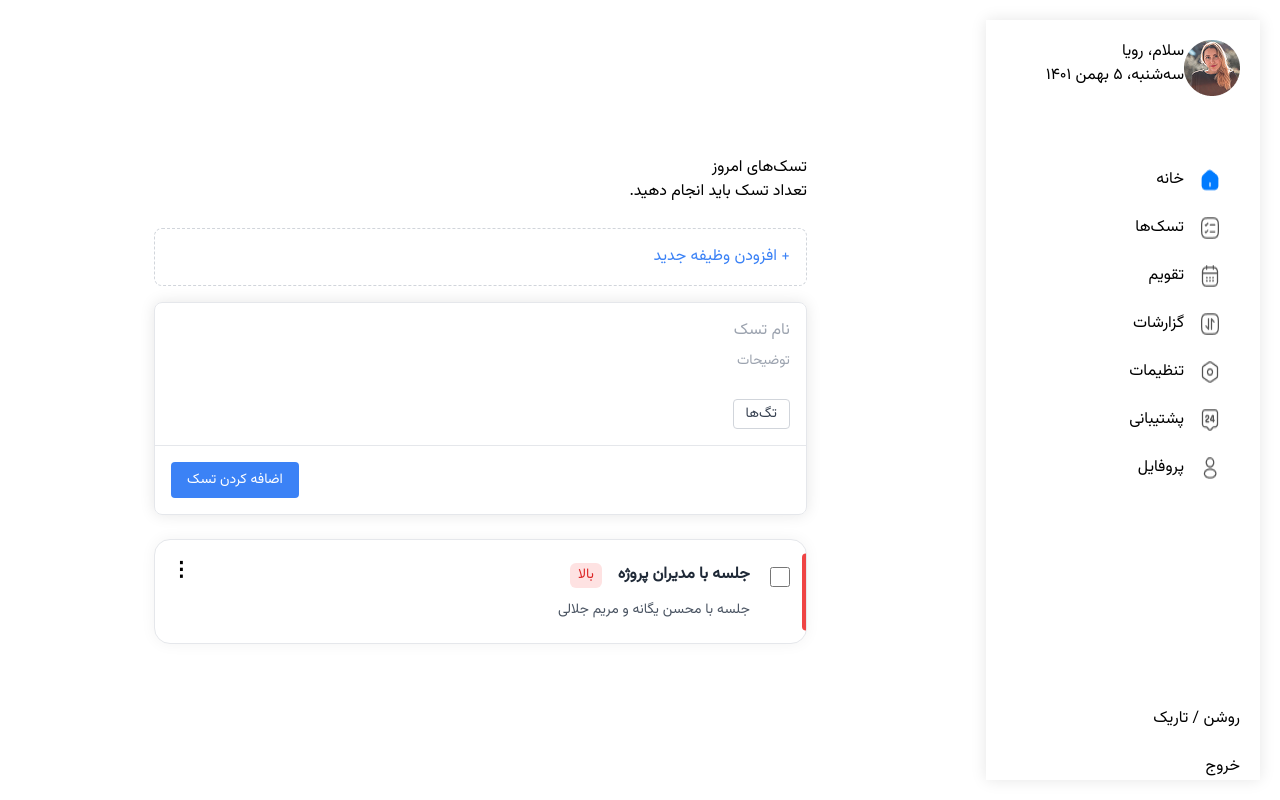
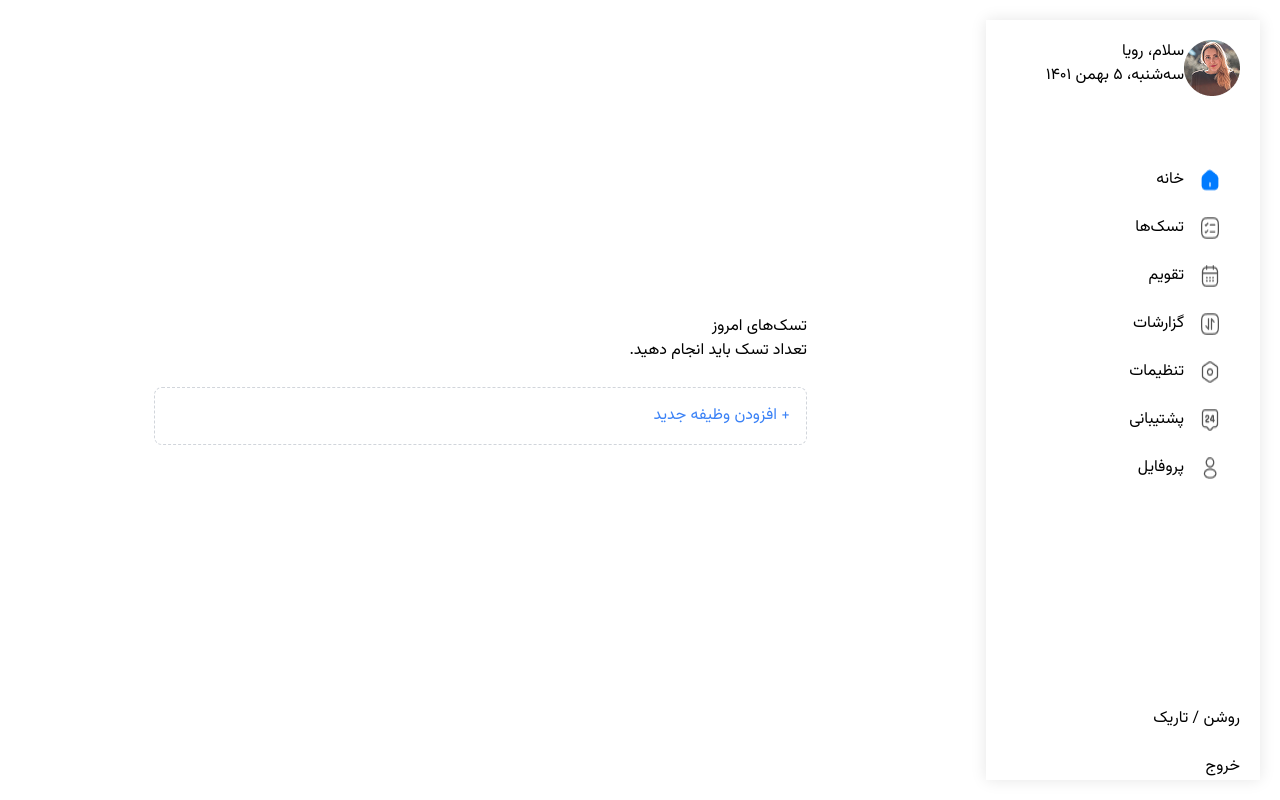
Before and after one commit to Mahdi-Alz/TodoListApp, a plain HTML site: page index.html in a window 1280 px wide. Drawn offline with nearby package versions, Linux system fonts and the light colour scheme.

Commit message:
create and render tasks modules added

```diff
--- a/index.html
+++ b/index.html
@@ -6,7 +6,7 @@
         <meta http-equiv="X-UA-Compatible" content="ie=edge" />
         <script src="https://cdn.tailwindcss.com"></script>
         <link rel="stylesheet" href="./src/style.css" />
-        <title>Title</title>
+        <title>Todo List</title>
     </head>
     <body class="flex gap-[14%]">
         <!-- ------------------------------- sidebar ------------------------------- -->
@@ -92,12 +92,17 @@
                 <form
                     id="add-task-form"
                     action=""
-                    class="flex flex-col border border-gray-150 rounded-lg p-4 shadow-[0_0_15px_rgba(0,0,0,0.1)]"
+                    class="hidden flex flex-col border border-gray-150 rounded-lg p-4 shadow-[0_0_15px_rgba(0,0,0,0.1)]"
                 >
-                    <input type="text" placeholder="نام تسک" class="mb-2" />
+                    <input
+                        type="text"
+                        id="task-title-input"
+                        placeholder="نام تسک"
+                        class="mb-2"
+                    />
                     <textarea
                         name=""
-                        id=""
+                        id="task-description-input"
                         placeholder="توضیحات"
                         class="resize-none overflow-auto min-h-12 text-sm"
                     ></textarea>
@@ -135,6 +140,7 @@
                     </div>
                     <div class="flex justify-end p-4 pb-0 mt-4 border-t -mx-4">
                         <button
+                            id="submit-add-task"
                             type="submit"
                             class="bg-blue-500 text-white rounded px-4 py-2 text-sm hover:bg-blue-600 p-4"
                         >
@@ -146,43 +152,9 @@
 
             <!-- ----------------------------- tasks to do ----------------------------- -->
             <div class="task-todos">
-                <ul>
-                    <li>
-                        <div class="priority-bar"></div>
-
-                        <div class="task-content">
-                            <input type="checkbox" />
-                            <div class="flex flex-col gap-2">
-                                <div class="flex items-center gap-4">
-                                    <h3 class="task-title">
-                                        جلسه با مدیران پروژه
-                                    </h3>
-                                    <span class="priority-tag">بالا</span>
-                                </div>
-                                <p>جلسه با محسن یگانه و مریم جلالی</p>
-                            </div>
-                        </div>
-
-                        <div class="task-menu">
-                            <button id="edit-delete-toggle">⋮</button>
-                            <div id="edit-delete-dropdown">
-                                <button id="edit-button">
-                                    <img
-                                        src="./src/assets/icons/task-edit.png"
-                                    />
-                                </button>
-                                <span class="text-gray-300">|</span>
-                                <button id="delete-button">
-                                    <img
-                                        src="./src/assets/icons/task-delete.png"
-                                    />
-                                </button>
-                            </div>
-                        </div>
-                    </li>
-                </ul>
+                <ul id="tasks-list" class="flex flex-col w-full gap-2"></ul>
             </div>
         </main>
-        <script src="./src/main.js"></script>
+        <script type="module" src="./src/main.js"></script>
     </body>
 </html>
--- a/src/main.js
+++ b/src/main.js
@@ -1,5 +1,8 @@
-const taskList = document.querySelector(".task-todos");
+import { renderTasks } from "./scripts/render-tasks.js";
+import { createTask } from "./scripts/create-task.js";
 
+document.addEventListener("DOMContentLoaded", () => {
+    /* ------------------------- about showing task form ------------------------ */
     const addTaskBtn = document.getElementById("add-task-btn");
     const addTaskForm = document.getElementById("add-task-form");
 
@@ -7,6 +10,26 @@ addTaskBtn.addEventListener("click", () => {
         addTaskForm.classList.toggle("hidden");
     });
 
+    /* -------------------------- about rendering tasks ------------------------- */
+    let tasks = [];
+
+    renderTasks(tasks);
+
+    const submitTaskButton = document.getElementById("submit-add-task");
+    submitTaskButton.addEventListener("click", (e) => {
+        //prevent form from refreshing the page
+        e.preventDefault();
+        //call create a new task function
+        createTask((newTask) => {
+            tasks = [...tasks, newTask];
+        });
+        //show tasks
+        renderTasks(tasks);
+        //hide the new task form
+        addTaskForm.classList.toggle("hidden");
+    });
+
+    /* ----------------- about editing and deleting task toggle ----------------- */
     document.addEventListener("click", (e) => {
         const editDeleteToggle = e.target.closest("#edit-delete-toggle");
 
@@ -21,3 +44,4 @@ document.addEventListener("click", (e) => {
                 .forEach((d) => d.classList.remove("show"));
         }
     });
+});
--- /dev/null
+++ b/src/scripts/create-task.js
@@ -0,0 +1,17 @@
+export function createTask(onCreate) {
+    const taskTitleInput = document.getElementById("task-title-input");
+    const taskTitle = taskTitleInput.value;
+    //prettier-ignore
+    const taskDescriptionInput = document.getElementById("task-description-input");
+    const taskDescription = taskDescriptionInput.value;
+
+    if (taskTitle && taskTitle.trim()) {
+        //create a new task object
+        const newTask = { title: taskTitle, description: taskDescription };
+        //callback it
+        onCreate(newTask);
+        //clear the form
+        taskTitleInput.value = "";
+        taskDescriptionInput.value = "";
+    }
+}
--- /dev/null
+++ b/src/scripts/render-tasks.js
@@ -0,0 +1,54 @@
+export function renderTasks(list) {
+    const tasksList = document.getElementById("tasks-list");
+    tasksList.innerHTML = list
+        .map(
+            (task) => `
+        <li
+                        class="relative flex items-center border border-gray-200 bg-white rounded-2xl min-h-[105px] shadow-sm"
+                    >
+                        <div
+                            class="absolute right-0 top-1/2 h-[75%] w-[4px] rounded-l-2xl -translate-y-1/2 bg-red-500"
+                        ></div>
+
+                        <div class="flex items-start gap-2 p-4 w-full">
+                            <input
+                                type="checkbox"
+                                class="mt-1 ml-3 w-5 h-5 rounded border border-gray-300 accent-green-600"
+                            />
+                            <div class="flex flex-col gap-2">
+                                <div class="flex items-center gap-4">
+                                    <h3 class="font-semibold text-gray-800">
+                                        ${task.title}
+                                    </h3>
+                                    <span
+                                        class="rounded-md bg-red-100 px-2 py-0.5 text-sm font-medium text-red-600"
+                                        >بالا</span
+                                    >
+                                </div>
+                                <p class="mt-1 text-sm text-gray-600">
+                                    ${task.description}
+                                </p>
+                            </div>
+                        </div>
+
+                        <div class="task-menu">
+                            <button id="edit-delete-toggle">⋮</button>
+                            <div id="edit-delete-dropdown">
+                                <button id="edit-button">
+                                    <img
+                                        src="./src/assets/icons/task-edit.png"
+                                    />
+                                </button>
+                                <span class="text-gray-300">|</span>
+                                <button id="delete-button">
+                                    <img
+                                        src="./src/assets/icons/task-delete.png"
+                                    />
+                                </button>
+                            </div>
+                        </div>
+                    </li>
+        `
+        )
+        .join("");
+}
--- a/src/style.css
+++ b/src/style.css
@@ -48,69 +48,6 @@ body {
 
 /* -------------------------- CSS by Mahdi Alizadeh ------------------------- */
 
-.task-todos li {
-    position: relative;
-    display: flex;
-    align-items: center;
-    border: 1px solid #e5e7eb; /* gray-200 */
-    background-color: #ffffff;
-    border-radius: 1rem; /* rounded-2xl */
-    min-height: 105px;
-    box-shadow: 0 0 0.9375rem rgba(0, 0, 0, 0.05); /* shadow-sm */
-}
-
-.task-todos li .priority-bar {
-    position: absolute;
-    right: 0;
-    top: 50%;
-    height: 75%;
-    width: 4px;
-    border-radius: 0.5rem 0 0 0.5rem;
-    transform: translateY(-50%);
-    background-color: #ef4444;
-}
-
-.task-todos li .task-content {
-    display: flex;
-    align-items: start;
-    gap: 0.5rem;
-    padding: 1rem;
-    width: 100%;
-}
-
-/* Checkbox */
-.task-todos li input[type="checkbox"] {
-    margin-top: 0.25rem; /* mt-1 */
-    margin-left: 0.75rem; /* ml-3 */
-    width: 1.25rem; /* size-5 */
-    height: 1.25rem; /* size-5 */
-    border-radius: 0.25rem;
-    border: 1px solid #d1d5db; /* border-gray-300 */
-    accent-color: #16a34a; /* green-600 */
-}
-
-/* Task title and tag */
-.task-todos li .task-title {
-    font-weight: 600;
-    color: #1f2937; /* text-gray-800 */
-}
-
-.task-todos li .priority-tag {
-    border-radius: 0.375rem; /* rounded-md */
-    background-color: #fee2e2; /* bg-red-100 */
-    padding: 0.125rem 0.5rem; /* px-2 py-0.5 */
-    font-size: 0.875rem; /* text-sm */
-    font-weight: 500;
-    color: #dc2626; /* text-red-600 */
-}
-
-/* Task description */
-.task-todos li p {
-    margin-top: 0.25rem; /* mt-1 */
-    font-size: 0.875rem; /* text-sm */
-    color: #4b5563; /* text-gray-600 */
-}
-
 .task-todos .task-menu {
     position: absolute;
     left: 0.75rem; /* Tailwind left-3 = 12px */
```
Lines whose indentation alone changed are shown as unchanged.
